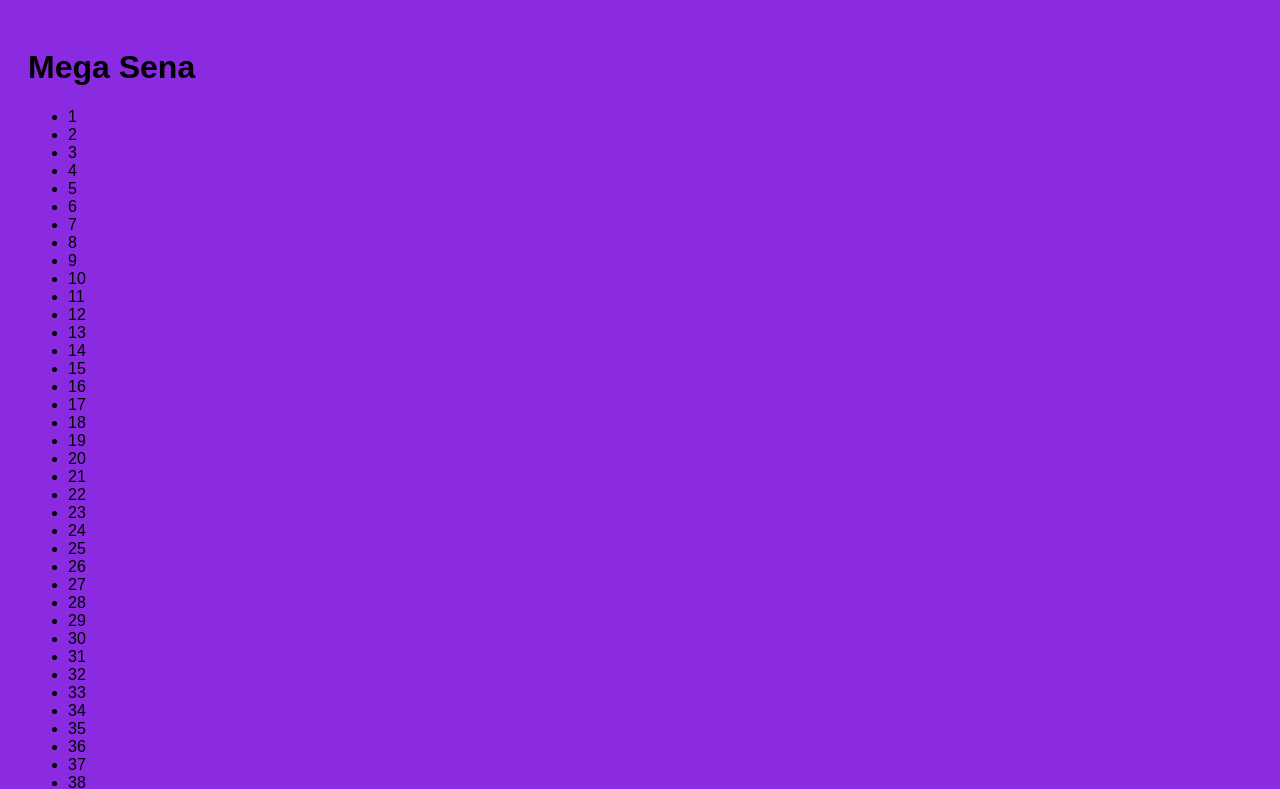
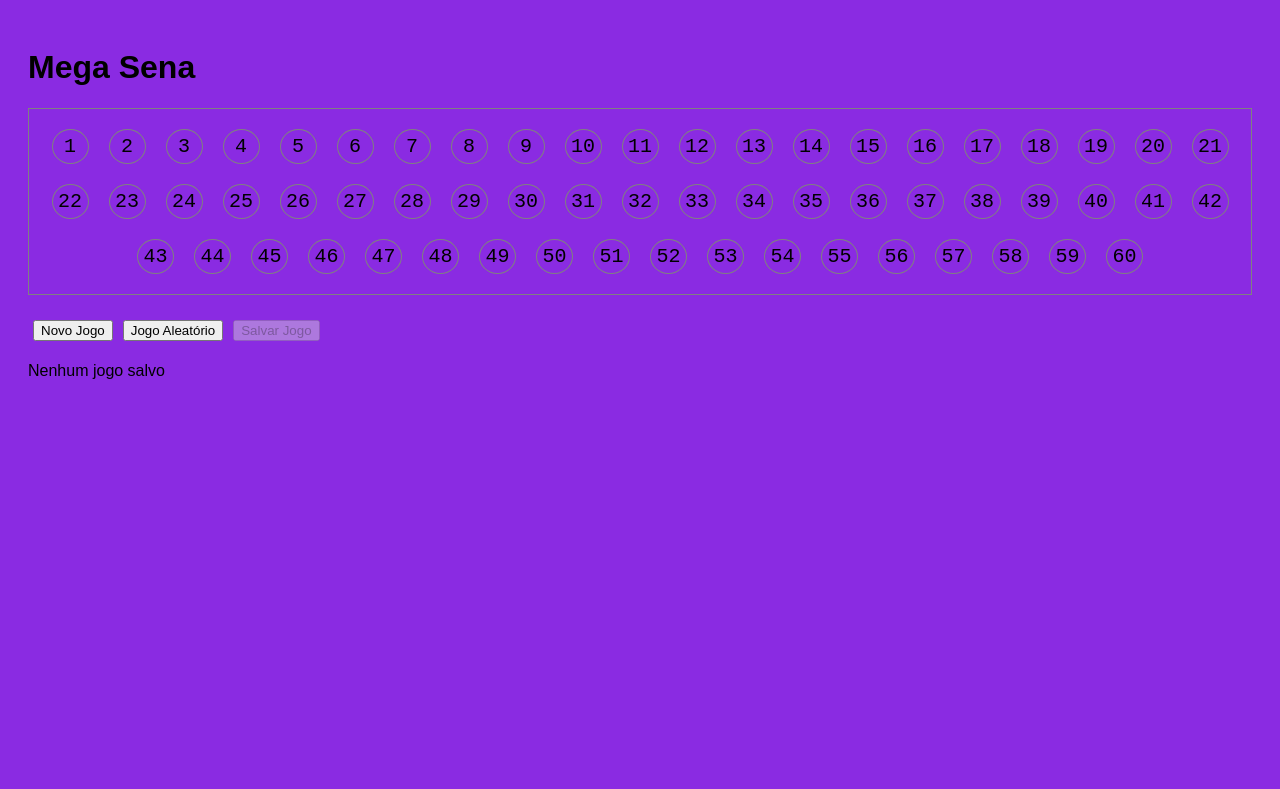
Before and after one commit to jrrodrigo421/XP_Educacao_Minicamp, a plain HTML site: page modulo2/05-APP-MEGASENA/index.html in a window 1280 px wide. Shown: the top 789 px of the page. Drawn offline with Linux system fonts and the light colour scheme.

Commit message:
APP-MEGASENA

```diff
--- a/modulo2/05-APP-MEGASENA/css/style.css
+++ b/modulo2/05-APP-MEGASENA/css/style.css
@@ -3,3 +3,32 @@
   font-family: Arial, Helvetica, sans-serif;
   background-color: blueviolet;
 }
+
+button {
+  cursor: pointer;
+  margin: 5px;
+}
+
+.numbers {
+  border: 1px solid gray;
+  padding: 10px;
+  list-style-type: none;
+  font-family: monospace;
+  font-size: 20px;
+  text-align: center;
+}
+
+.number {
+  display: inline-block;
+  margin: 10px;
+  border: 1px solid gray;
+  width: 25px;
+  border-radius: 100%;
+  padding: 5px;
+  user-select: none;
+  cursor: pointer;
+}
+
+.selected-number {
+  background-color: lightgreen;
+}
--- a/modulo2/05-APP-MEGASENA/js/script.js
+++ b/modulo2/05-APP-MEGASENA/js/script.js
@@ -35,7 +35,7 @@
 
   createBoard();
   newGame();
-  console.log(state.board);
+  // console.log(state.board);
 }
 
 function createBoard() {
@@ -49,10 +49,14 @@
 function newGame() {
   resetGame();
   render();
+
+  console.log(state.currentGame);
 }
 
 function render() {
   renderBoard();
+  renderButtons();
+  renderSavedGames();
 }
 
 function renderBoard() {
@@ -60,17 +64,102 @@
   divBoard.innerHTML = '';
 
   var ulNumbers = document.createElement('ul');
+  ulNumbers.classList.add('numbers');
 
   for (var i = 0; i < state.board.length; i++) {
     var currentNumber = state.board[i];
 
     var liNumber = document.createElement('li');
     liNumber.textContent = currentNumber;
+    liNumber.classList.add('number');
+
+    liNumber.addEventListener('click', handleNumberClick);
+
+    if (isNumberInGame(currentNumber)) {
+      liNumber.classList.add('selected-number');
+    }
+
     ulNumbers.appendChild(liNumber);
   }
   divBoard.appendChild(ulNumbers);
 }
 
+function handleNumberClick(event) {
+  var value = Number(event.currentTarget.textContent);
+  console.log('click');
+
+  if (isNumberInGame(value)) {
+    removeNumberFromGrame(value);
+  } else {
+    addNumberToGame(value);
+  }
+  console.log(state.currentGame);
+  render();
+}
+
+function renderButtons() {
+  var divButtons = document.querySelector('#megasena-buttons');
+  divButtons.innerHTML = '';
+  // divButtons.textContent = 'teste';
+
+  var buttonNewGame = createNewGameButton();
+  var buttonRandomGame = createRandomGameButton();
+  var buttonSaveGame = createSaveGameButton();
+
+  divButtons.appendChild(buttonNewGame);
+  divButtons.appendChild(buttonRandomGame);
+  divButtons.appendChild(buttonSaveGame);
+}
+
+function createRandomGameButton() {
+  var button = document.createElement('button');
+  button.textContent = 'Jogo Aleatório';
+
+  button.addEventListener('click', randomGame);
+
+  return button;
+}
+
+function createNewGameButton() {
+  var button = document.createElement('button');
+  button.textContent = 'Novo Jogo';
+
+  button.addEventListener('click', newGame);
+
+  return button;
+}
+
+function createSaveGameButton() {
+  var button = document.createElement('button');
+  button.textContent = 'Salvar Jogo';
+  button.disabled = !isGameComplete();
+
+  button.addEventListener('click', saveGame);
+
+  return button;
+}
+
+function renderSavedGames() {
+  var divSabedGames = document.querySelector('#megasena-saved-games');
+  divSabedGames.innerHTML = '';
+
+  if (state.savedGame.length === 0) {
+    divSabedGames.innerHTML = '<p>Nenhum jogo salvo</p>';
+  } else {
+    var ulsavedGames = document.createElement('ul');
+
+    for (var i = 0; i < state.savedGame.length; i++) {
+      var currentGame = state.savedGame[i];
+
+      var liGame = document.createElement('li');
+      liGame.textContent = currentGame.join(', ');
+
+      ulsavedGames.appendChild(liGame);
+    }
+
+    divSabedGames.appendChild(ulsavedGames);
+  }
+}
 function addNumberToGame(numberToAdd) {
   if (numberToAdd < 1 || numberToAdd > 60) {
     console.error(
@@ -126,6 +215,9 @@
     return;
   }
   state.savedGame.push(state.currentGame);
+  newGame();
+
+  console.log(state.savedGame);
 }
 
 function isGameComplete() {
@@ -136,4 +228,17 @@
   state.currentGame = [];
 }
 
+function randomGame() {
+  resetGame();
+
+  // console.log(Math.random());
+
+  while (!isGameComplete()) {
+    var randomNumber = Math.ceil(Math.random() * 60);
+    addNumberToGame(randomNumber);
+  }
+  console.log(state.currentGame);
+  render();
+}
+
 start();
```
